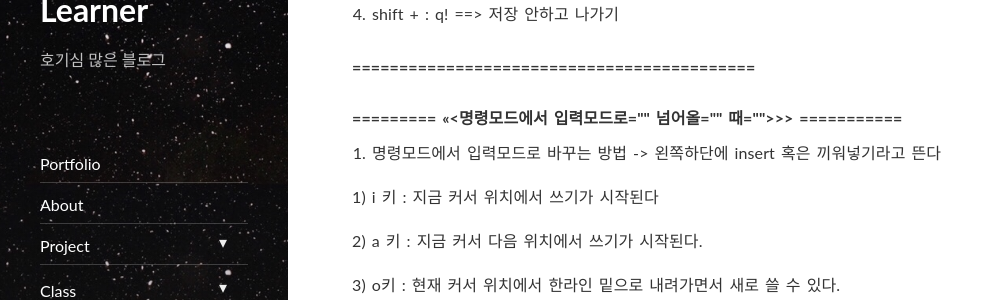
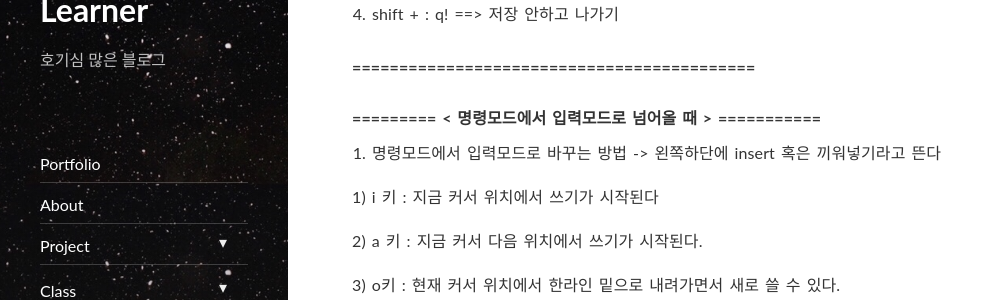
Before and after one commit to Nomad-Learner/Nomad-Learner.github.io, a Jekyll site: the page built from _posts/etc/2021-03-22-윈도우에서 Vim 사용법.md, in a window 1280 px wide and 900 px high, scrolled down 3700 px. Shown: the part 152-452 px from the top of the window, without its empty margins (0-1004 px from the left). Built offline with Jekyll 4.4.1, drawn with Linux system fonts in a browser that asks for light colours; nearby versions of some CDN libraries; comment, search, counter and statistics services are not loaded.

Commit message:
2021-03-22-Vim 사용법 정리

```diff
--- a/_posts/etc/2021-03-22-윈도우에서 Vim 사용법.md
+++ b/_posts/etc/2021-03-22-윈도우에서 Vim 사용법.md
@@ -174,7 +174,7 @@ shift + : 로 shift를 같이 누르면 된다.
 
 ####  ===========================================
 
-####  ========= <<<명령모드에서 입력모드로 넘어올 때>>> ===========
+####  ========= < 명령모드에서 입력모드로 넘어올 때 > ===========
 
 1. 명령모드에서 입력모드로 바꾸는 방법
 -> 왼쪽하단에 insert 혹은 끼워넣기라고 뜬다
```
